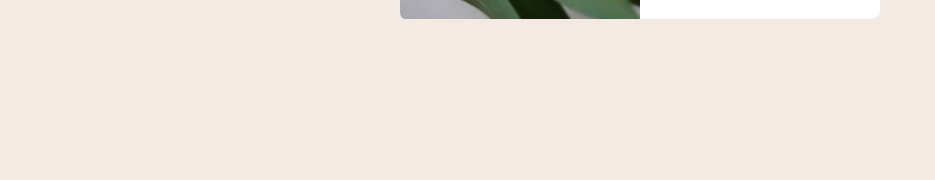
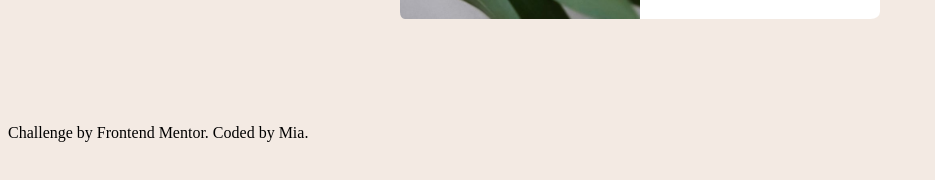
Before and after one commit to mcodes97/Product-Preview, a plain HTML site: page index.html in a window 1280 px wide. Shown: the part 446-626 px from the top of the page, without its empty margins (0-935 px from the left). Drawn offline with Linux system fonts and the light colour scheme.

Commit message:
Update index.html

```diff
--- a/index.html
+++ b/index.html
@@ -24,5 +24,6 @@
       </div>
     </div>
   </main>
+  <footer>Challenge by Frontend Mentor. Coded by Mia. </footer>
 </body>
 </html>
```
